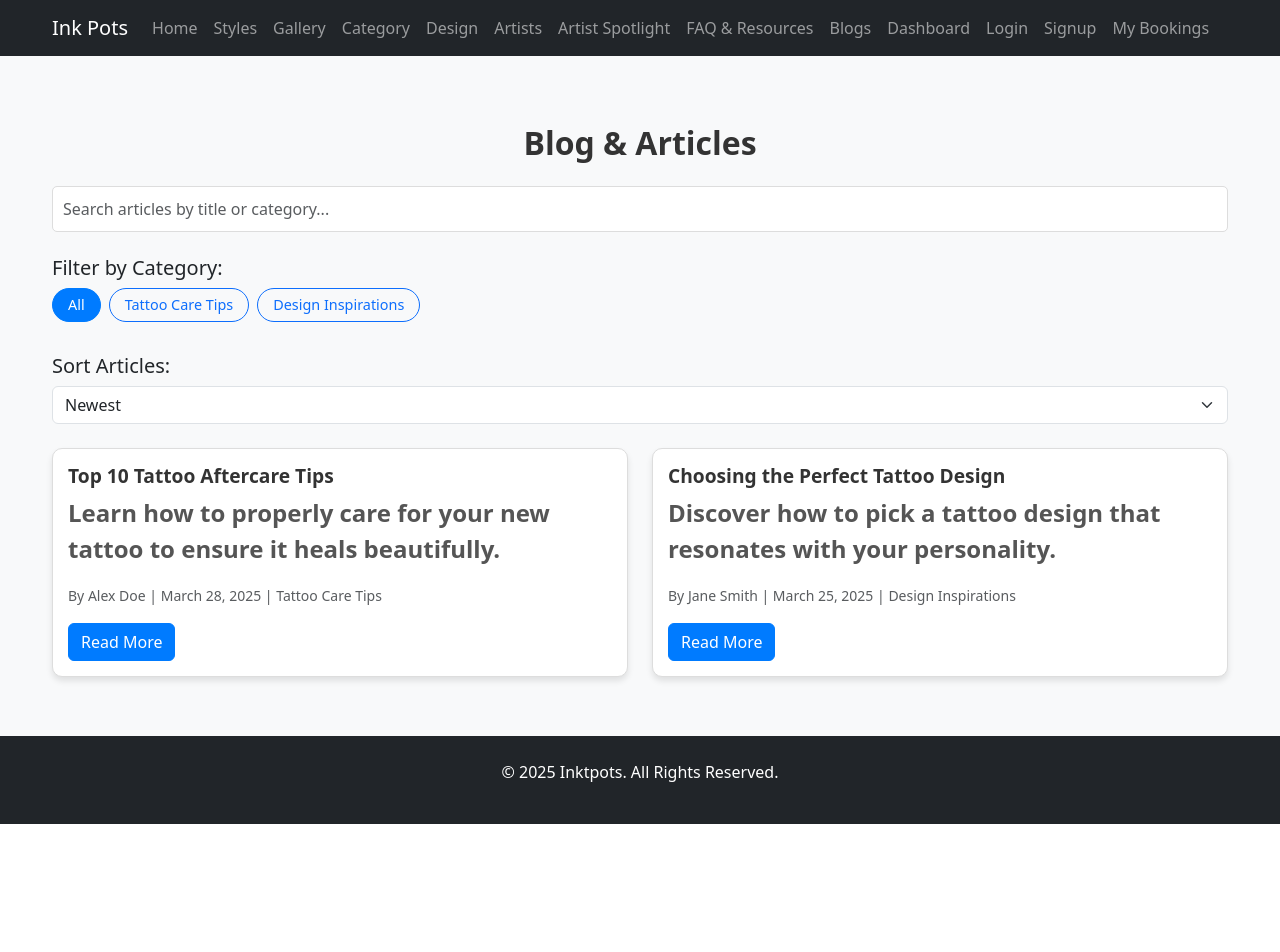
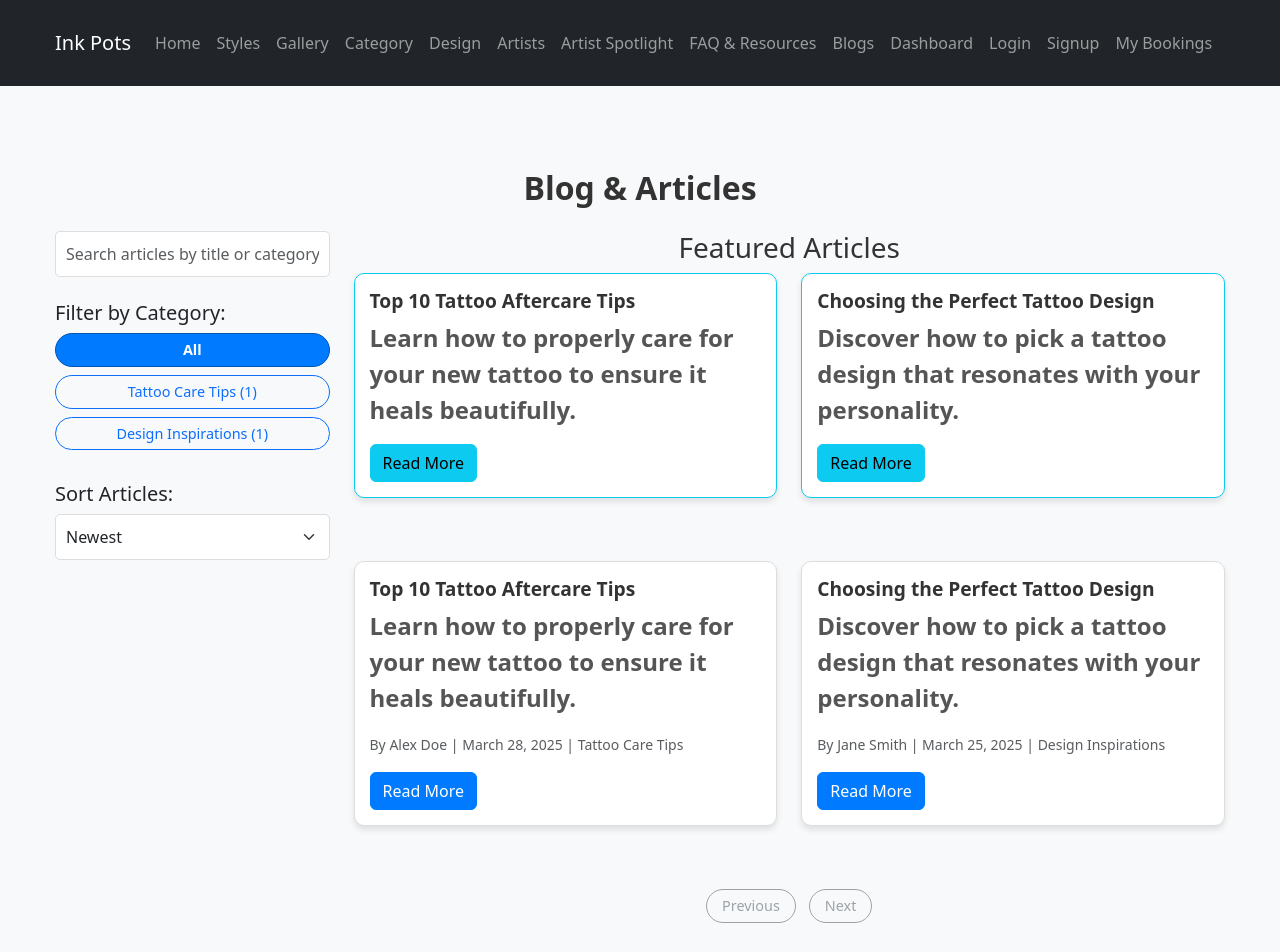
Before and after one commit to emily172/FYP-Tattoo, a React (Vite) app in the folder tattoo-web-app/: page /blog in a window 1280 px wide. Shown: the top 952 px of the page. Before the commit the page ends 824 px from the top, so only its background shows below. Built offline with nearby package versions, Linux system fonts and the light colour scheme.

Commit message:
Filtering all blogs and updated styles

```diff
--- a/tattoo-web-app/src/pages/BlogList.jsx
+++ b/tattoo-web-app/src/pages/BlogList.jsx
@@ -1,17 +1,19 @@
 import React, { useState } from "react";
 import { Link } from "react-router-dom";
 import { articles } from "../data/articles"; // Import articles data
-import "../styles/BlogList.css"// Import custom styles
+import "../styles/BlogList.css"; // Import CSS for styling
 
 const BlogList = () => {
   const [searchQuery, setSearchQuery] = useState(""); // State for search query
   const [selectedCategory, setSelectedCategory] = useState(""); // State for category filtering
-  const [sortOption, setSortOption] = useState("newest"); // State for sorting option
+  const [sortOption, setSortOption] = useState("newest"); // State for sorting
+  const [currentPage, setCurrentPage] = useState(1); // State for pagination
+  const articlesPerPage = 4; // Number of articles per page
 
   // Get unique categories from articles
   const uniqueCategories = [...new Set(articles.map((article) => article.category))];
 
-  // Filter articles based on search query and category
+  // Filter articles by search query and selected category
   const filteredArticles = articles.filter(
     (article) =>
       (selectedCategory === "" || article.category === selectedCategory) &&
@@ -19,24 +21,43 @@ const BlogList = () => {
         article.category.toLowerCase().includes(searchQuery.toLowerCase()))
   );
 
-  // Sort articles based on selected sorting option
+  // Sort articles based on the selected sorting option
   const sortedArticles = [...filteredArticles].sort((a, b) => {
     if (sortOption === "newest") {
-      return new Date(b.date) - new Date(a.date); // Sort by newest
+      return new Date(b.date) - new Date(a.date);
     } else if (sortOption === "oldest") {
-      return new Date(a.date) - new Date(b.date); // Sort by oldest
+      return new Date(a.date) - new Date(b.date);
     } else if (sortOption === "title") {
-      return a.title.localeCompare(b.title); // Sort alphabetically by title
+      return a.title.localeCompare(b.title);
     } else if (sortOption === "category") {
-      return a.category.localeCompare(b.category); // Sort alphabetically by category
+      return a.category.localeCompare(b.category);
     }
-    return 0; // Default sorting
+    return 0;
   });
+
+  // Pagination logic
+  const totalPages = Math.ceil(sortedArticles.length / articlesPerPage);
+  const paginatedArticles = sortedArticles.slice(
+    (currentPage - 1) * articlesPerPage,
+    currentPage * articlesPerPage
+  );
+
+  // Featured Articles: Filter the first 2 articles from the filtered and sorted list
+  const featuredArticles = sortedArticles.slice(0, 2);
+
+  // Get article counts by category
+  const categoryCounts = uniqueCategories.map((category) => ({
+    category,
+    count: articles.filter((article) => article.category === category).length,
+  }));
 
   return (
     <div className="container mt-5">
       <h2 className="text-center mb-4">Blog & Articles</h2>
 
+      <div className="row">
+        {/* Sidebar */}
+        <div className="col-md-3">
           {/* Search Bar */}
           <div className="mb-4">
             <input
@@ -51,24 +72,24 @@ const BlogList = () => {
           {/* Category Tags */}
           <div className="mb-4">
             <h5>Filter by Category:</h5>
-        <div className="d-flex flex-wrap">
+            <div className="d-flex flex-column">
               <button
-            className={`btn btn-outline-primary me-2 mb-2 ${
+                className={`btn btn-outline-primary mb-2 ${
                   selectedCategory === "" ? "active" : ""
                 }`}
                 onClick={() => setSelectedCategory("")}
               >
                 All
               </button>
-          {uniqueCategories.map((category) => (
+              {categoryCounts.map(({ category, count }) => (
                 <button
                   key={category}
-              className={`btn btn-outline-primary me-2 mb-2 ${
+                  className={`btn btn-outline-primary mb-2 ${
                     selectedCategory === category ? "active" : ""
                   }`}
                   onClick={() => setSelectedCategory(category)}
                 >
-              {category}
+                  {category} ({count})
                 </button>
               ))}
             </div>
@@ -88,10 +109,38 @@ const BlogList = () => {
               <option value="category">Category</option>
             </select>
           </div>
+        </div>
 
-      {/* List of Filtered and Sorted Articles */}
+        {/* Main Content */}
+        <div className="col-md-9">
+          {/* Featured Articles */}
+          <div className="mb-4">
+            <h3 className="text-center">Featured Articles</h3>
             <div className="row">
-        {sortedArticles.map((article) => (
+              {featuredArticles.map((article) => (
+                <div key={article.id} className="col-md-6 mb-4">
+                  <div className="card border-info">
+                    <div className="card-body">
+                      <h5 className="card-title">{article.title}</h5>
+                      <p className="card-text">{article.description}</p>
+                      <Link to={`/blog/${article.id}`} className="btn btn-info">
+                        Read More
+                      </Link>
+                    </div>
+                  </div>
+                </div>
+              ))}
+              {featuredArticles.length === 0 && (
+                <div className="text-center">
+                  <p>No featured articles match your filters.</p>
+                </div>
+              )}
+            </div>
+          </div>
+
+          {/* Paginated Articles */}
+          <div className="row">
+            {paginatedArticles.map((article) => (
               <div key={article.id} className="col-md-6 mb-4">
                 <div className="card">
                   <div className="card-body">
@@ -109,11 +158,31 @@ const BlogList = () => {
                 </div>
               </div>
             ))}
-        {sortedArticles.length === 0 && (
+            {paginatedArticles.length === 0 && (
               <div className="text-center">
                 <p>No articles found. Try searching or selecting a different category.</p>
               </div>
             )}
+          </div>
+
+          {/* Pagination Controls */}
+          <div className="d-flex justify-content-center mt-4">
+            <button
+              className="btn btn-outline-secondary me-2"
+              disabled={currentPage === 1}
+              onClick={() => setCurrentPage(currentPage - 1)}
+            >
+              Previous
+            </button>
+            <button
+              className="btn btn-outline-secondary"
+              disabled={currentPage === totalPages}
+              onClick={() => setCurrentPage(currentPage + 1)}
+            >
+              Next
+            </button>
+          </div>
+        </div>
       </div>
     </div>
   );
--- a/tattoo-web-app/src/styles/BlogList.css
+++ b/tattoo-web-app/src/styles/BlogList.css
@@ -1,12 +1,15 @@
 /* BlogList General Styling */
+/* General Container Styling */
 .container {
   max-width: 1200px;
   margin: auto;
+  padding: 15px;
 }
 
 h2 {
   color: #333;
   font-weight: bold;
+  text-align: center;
 }
 
 /* Search Bar Styling */
@@ -14,11 +17,12 @@
   padding: 10px;
   border: 1px solid #ddd;
   border-radius: 5px;
+  transition: all 0.3s ease-in-out;
 }
 
 input.form-control:focus {
   border-color: #007bff;
-    box-shadow: 0 0 5px rgba(0, 123, 255, 0.3);
+  box-shadow: 0 0 8px rgba(0, 123, 255, 0.3);
 }
 
 /* Category Tags Styling */
@@ -26,6 +30,12 @@
   font-size: 0.9rem;
   padding: 5px 15px;
   border-radius: 20px;
+  transition: all 0.3s ease;
+}
+
+button.btn:hover {
+  background-color: #0056b3;
+  color: white;
 }
 
 button.btn.active {
@@ -34,16 +44,30 @@
   border-color: #007bff;
 }
 
-  button.btn:hover {
-    background-color: #0056b3;
-    color: white;
+/* Sorting Dropdown */
+select.form-select {
+  padding: 10px;
+  border: 1px solid #ddd;
+  border-radius: 5px;
+  transition: border-color 0.3s;
+}
+
+select.form-select:focus {
+  border-color: #007bff;
+  outline: none;
 }
 
 /* Article Card Styling */
 .card {
   border: 1px solid #ddd;
   border-radius: 10px;
-    box-shadow: 0 4px 6px rgba(0, 0, 0, 0.1);
+  box-shadow: 0px 4px 6px rgba(0, 0, 0, 0.1);
+  transition: transform 0.2s, box-shadow 0.2s;
+}
+
+.card:hover {
+  transform: translateY(-5px);
+  box-shadow: 0px 6px 10px rgba(0, 0, 0, 0.15);
 }
 
 .card-body {
@@ -60,25 +84,85 @@
   font-size: 0.95rem;
 }
 
-  /* Buttons Styling */
+/* Buttons for Read More */
 .btn-primary {
   background-color: #007bff;
   border-color: #007bff;
+  transition: all 0.3s ease;
 }
 
 .btn-primary:hover {
   background-color: #0056b3;
-    border-color: #004080;
+  border-color: #004085;
+}
+
+/* Empty State Message */
+.text-center p {
+  color: #777;
+  font-style: italic;
+  margin-top: 20px;
 }
 
 /* Responsive Design */
 @media (max-width: 768px) {
+  .btn {
+    width: 100%;
+    margin-bottom: 10px;
+  }
+
   .card {
     margin-bottom: 20px;
   }
 
-    button.btn {
-      width: 100%;
-      margin-bottom: 10px;
+  h2 {
+    font-size: 1.5rem;
   }
 }
+
+button.btn:hover {
+    background-color: #003a75;
+    color: white;
+    transform: scale(1.1);
+  }
+  button.btn.active {
+    background-color: #007bff;
+    border-color: #0056b3;
+    font-weight: bold;
+  }
+
+
+  /* Featured and Popular Articles */
+.card.border-info {
+    border-color: #17a2b8;
+  }
+  .card.border-success {
+    border-color: #28a745;
+  }
+
+  .card:hover {
+    transform: scale(1.02);
+    transition: transform 0.3s ease-in-out;
+  }
+
+  /* Pagination Buttons */
+  button.btn-outline-secondary {
+    margin: 0 5px;
+    border-radius: 20px;
+    transition: background-color 0.3s ease;
+  }
+
+  button.btn-outline-secondary:hover {
+    background-color: #007bff;
+    color: white;
+  }
+
+  /* Category Tags */
+  button.btn.active {
+    background-color: #007bff;
+    color: #fff;
+  }
+
+  button.btn:hover {
+    background-color: #0056b3;
+    color: white;
+  }
```
Lines whose indentation alone changed are shown as unchanged.
